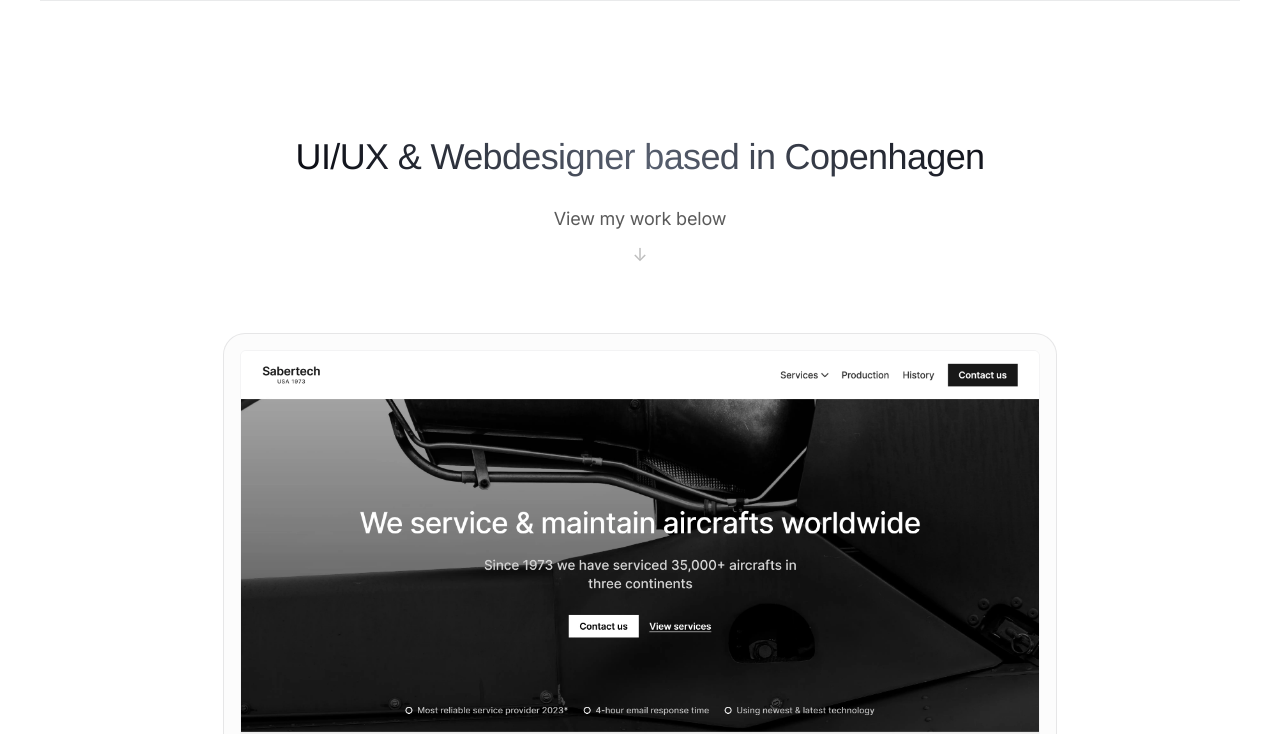
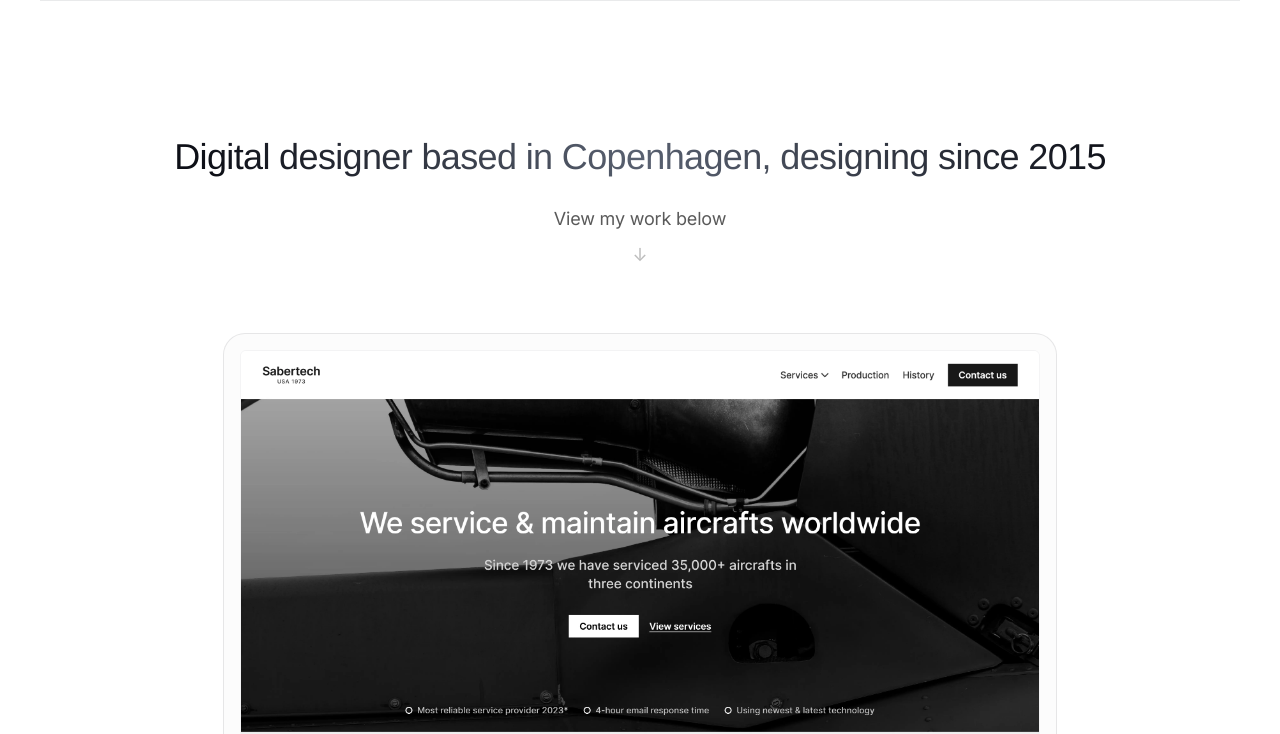
Before and after one commit to markbusch/markbusch.github.io, a plain HTML site: page index.html in a window 1280 px wide. Shown: the part 66-800 px from the top of the page. Drawn offline with Linux system fonts and the light colour scheme.

Commit message:
Update index.html

```diff
--- a/index.html
+++ b/index.html
@@ -28,7 +28,7 @@
 </div>
 </nav>
 <div class="animatein intro-text" style="text-align: center;">
-<h1 style="text-align: center;"> UI/UX & Webdesigner based in Copenhagen </h1>
+<h1 style="text-align: center;"> Digital designer based in Copenhagen, designing since 2015 </h1>
 
 <!--<h6 class="subheading"> MY WORK </h6>-->
 <p class="intro-paragraph" style="text-align: center; line-height: 2;"> View my work below<br> <span style="opacity:.4; font-size: 18px;">↓</span></p>
```
